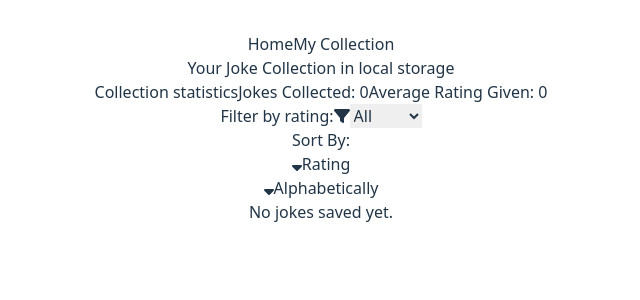
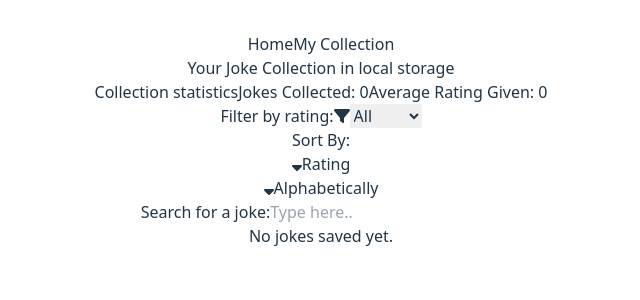
Before and after one commit to OdysseasKarastergiou/joke-collection-assignment, a Vue app: page /collection in a window 1280 px wide. Shown: the top 300 px of the page, without its empty margins (319-959 px from the left). Built offline with nearby package versions, Linux system fonts and the light colour scheme.

Commit message:
created search component to search in collection by joke.setup

```diff
--- a/src/components/JokeCollection.vue
+++ b/src/components/JokeCollection.vue
@@ -6,7 +6,6 @@
       <span class="text-sm">Jokes Collected: {{ jokesCount }} </span>
       <span class="text-sm">Average Rating Given: {{ averageRating }}</span>
     </div>
-
     <div class="flex justify-between">
       <div class="mb-4">
       <label for="rating-filter" class="mr-2">Filter by rating:</label>
@@ -30,9 +29,9 @@
           <font-awesome-icon class="mr-1" :icon="['fas','sort-down']" />
           <span>Alphabetically</span>
         </div>
-
       </div>
     </div>
+    <SearchBar v-model="searchQuery" />
     <div v-if="jokesCount === 0">No jokes saved yet.</div>
     <div v-for="joke in filteredJokes" :key="joke.id" class="mb-4">
       <JokeCard :joke="joke" />
@@ -45,10 +44,12 @@
 import { ref, computed, onMounted } from 'vue';
 import JokeCard from './JokeCard.vue';
 import JokeButton from './JokeButton.vue';
+import SearchBar from './common/SearchBar.vue';
 
 const jokes = ref([]);
 const ratingFilter = ref('');
 const sortBy = ref(null);
+const searchQuery = ref('');
 
 function loadJokes() {
   jokes.value = JSON.parse(localStorage.getItem('jokes') || '[]');
@@ -61,6 +62,11 @@ const filteredJokes = computed(() => {
 
   if (ratingFilter.value !== '') {
     result = result.filter(joke => joke.rating === parseInt(ratingFilter.value));
+  }
+
+  if (searchQuery.value.trim() !== '') {
+    const q = searchQuery.value.toLowerCase();
+    result = result.filter(joke => joke.setup?.toLowerCase().includes(q));
   }
 
   if (sortBy.value === 'rating') {
--- a/src/components/StarRating.vue
+++ b/src/components/StarRating.vue
@@ -39,5 +39,4 @@
   </script>
 
   <style scoped>
-  /* Optional custom styling */
   </style>
--- /dev/null
+++ b/src/components/common/SearchBar.vue
@@ -0,0 +1,24 @@
+<template>
+    <div class="mb-4">
+      <label for="search" class="mr-2">Search for a joke:</label>
+      <input
+        id="search"
+        type="text"
+        :value="modelValue"
+        @input="$emit('update:modelValue', $event.target.value)"
+        placeholder="Type here.."
+        class="border rounded px-2 py-1 w-64"
+      />
+    </div>
+  </template>
+
+  <script setup>
+  defineProps({
+    modelValue: {
+      type: String,
+      default: ''
+    }
+  });
+
+  defineEmits(['update:modelValue']);
+  </script>
```
